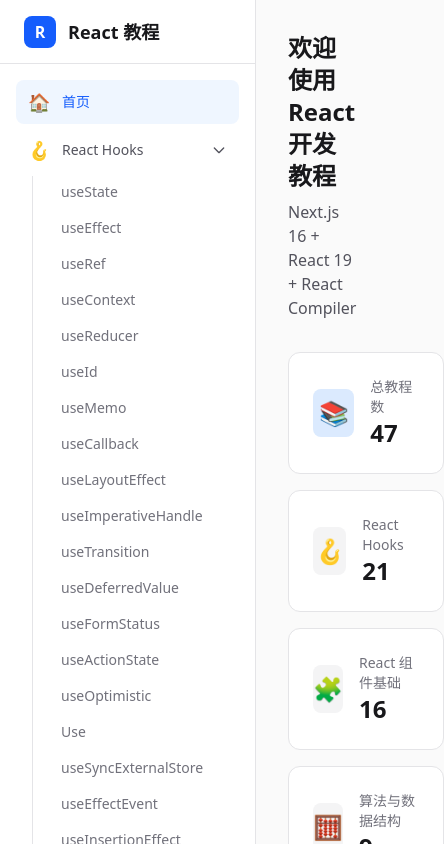
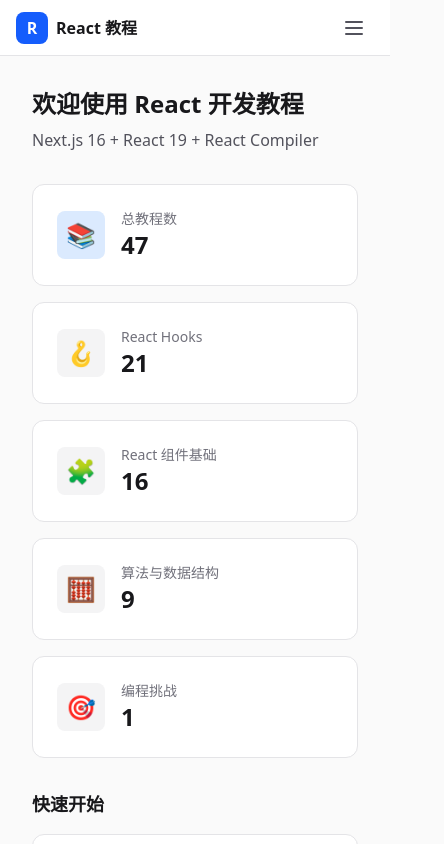
Before and after one commit to No-53students/Study, a Next.js app: page / in a window 390 px wide. Shown: the top 844 px of the page, 444 px wide, since content can reach past the window. Built offline with nearby package versions, Linux system fonts and the light colour scheme.

Commit message:
feat 'add responsive layout for mobile and desktop'

```diff
--- a/src/app/layout.tsx
+++ b/src/app/layout.tsx
@@ -43,7 +43,7 @@
         className={`${geistSans.variable} ${geistMono.variable} antialiased`}
       >
         <Sidebar groups={sidebarGroups} />
-        <main className="ml-64 min-h-screen bg-zinc-50 dark:bg-zinc-950">
+        <main className="min-h-screen bg-zinc-50 pt-14 lg:ml-64 lg:pt-0 dark:bg-zinc-950">
           {children}
         </main>
       </body>
--- a/src/components/Sidebar.tsx
+++ b/src/components/Sidebar.tsx
@@ -2,7 +2,7 @@
 
 import Link from "next/link";
 import { usePathname } from "next/navigation";
-import { useState } from "react";
+import { useState, useEffect } from "react";
 
 interface RouteInfo {
   path: string;
@@ -27,6 +27,24 @@
   const [expandedGroups, setExpandedGroups] = useState<string[]>(
     groups.map((g) => g.name) // 默认全部展开
   );
+  const [isMobileMenuOpen, setIsMobileMenuOpen] = useState(false);
+
+  // 路由变化时关闭移动端菜单
+  useEffect(() => {
+    setIsMobileMenuOpen(false);
+  }, [pathname]);
+
+  // 防止移动端菜单打开时页面滚动
+  useEffect(() => {
+    if (isMobileMenuOpen) {
+      document.body.style.overflow = "hidden";
+    } else {
+      document.body.style.overflow = "";
+    }
+    return () => {
+      document.body.style.overflow = "";
+    };
+  }, [isMobileMenuOpen]);
 
   const toggleGroup = (groupName: string) => {
     setExpandedGroups((prev) =>
@@ -41,7 +59,48 @@
     pathname.startsWith(group.path) || group.routes.some((r) => pathname === r.path);
 
   return (
-    <aside className="fixed left-0 top-0 z-40 h-screen w-64 border-r border-zinc-200 bg-white dark:border-zinc-800 dark:bg-zinc-900">
+    <>
+      {/* 移动端顶部导航栏 */}
+      <header className="fixed left-0 top-0 z-50 flex h-14 w-full items-center justify-between border-b border-zinc-200 bg-white px-4 dark:border-zinc-800 dark:bg-zinc-900 lg:hidden">
+        <Link href="/" className="flex items-center gap-2">
+          <div className="flex h-8 w-8 items-center justify-center rounded-lg bg-blue-600 text-white font-bold">
+            R
+          </div>
+          <span className="text-base font-semibold text-zinc-900 dark:text-white">
+            React 教程
+          </span>
+        </Link>
+        <button
+          onClick={() => setIsMobileMenuOpen(!isMobileMenuOpen)}
+          className="flex h-10 w-10 items-center justify-center rounded-lg text-zinc-600 hover:bg-zinc-100 dark:text-zinc-400 dark:hover:bg-zinc-800"
+          aria-label={isMobileMenuOpen ? "关闭菜单" : "打开菜单"}
+        >
+          {isMobileMenuOpen ? (
+            <svg className="h-6 w-6" fill="none" stroke="currentColor" viewBox="0 0 24 24">
+              <path strokeLinecap="round" strokeLinejoin="round" strokeWidth={2} d="M6 18L18 6M6 6l12 12" />
+            </svg>
+          ) : (
+            <svg className="h-6 w-6" fill="none" stroke="currentColor" viewBox="0 0 24 24">
+              <path strokeLinecap="round" strokeLinejoin="round" strokeWidth={2} d="M4 6h16M4 12h16M4 18h16" />
+            </svg>
+          )}
+        </button>
+      </header>
+
+      {/* 移动端遮罩层 */}
+      {isMobileMenuOpen && (
+        <div
+          className="fixed inset-0 z-40 bg-black/50 lg:hidden"
+          onClick={() => setIsMobileMenuOpen(false)}
+        />
+      )}
+
+      {/* 侧边栏 */}
+      <aside
+        className={`fixed left-0 top-0 z-50 h-screen w-64 border-r border-zinc-200 bg-white transition-transform duration-300 dark:border-zinc-800 dark:bg-zinc-900 lg:translate-x-0 lg:z-40 ${
+          isMobileMenuOpen ? "translate-x-0" : "-translate-x-full"
+        }`}
+      >
         {/* Logo */}
         <div className="flex h-16 items-center border-b border-zinc-200 px-6 dark:border-zinc-800">
           <Link href="/" className="flex items-center gap-3">
@@ -129,5 +188,6 @@
           </ul>
         </nav>
       </aside>
+    </>
   );
 }
```
Lines whose indentation alone changed are shown as unchanged.
